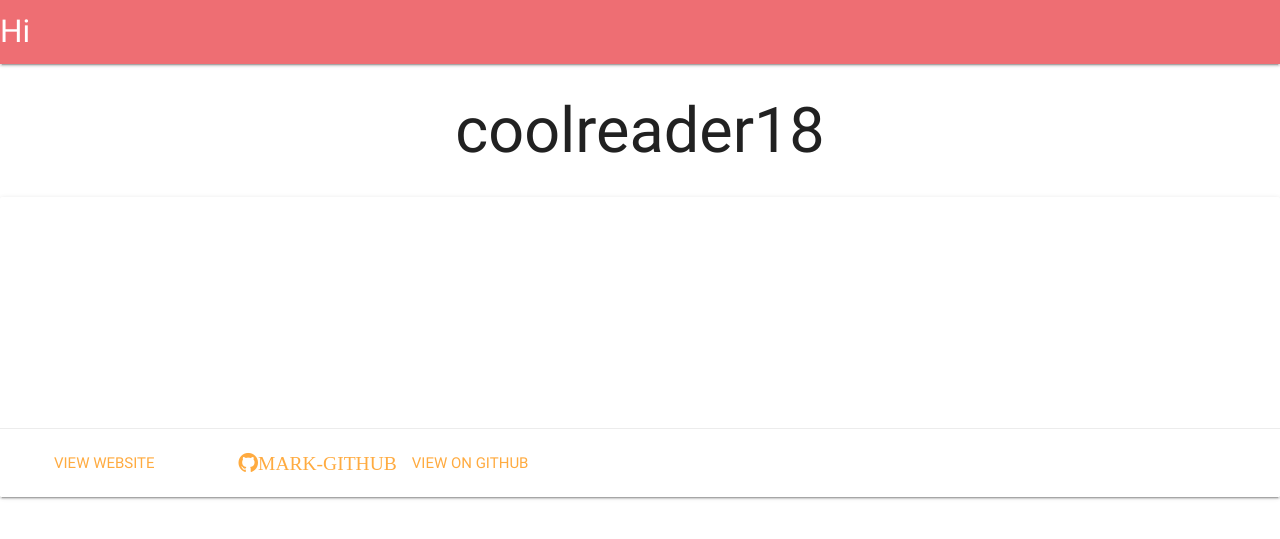
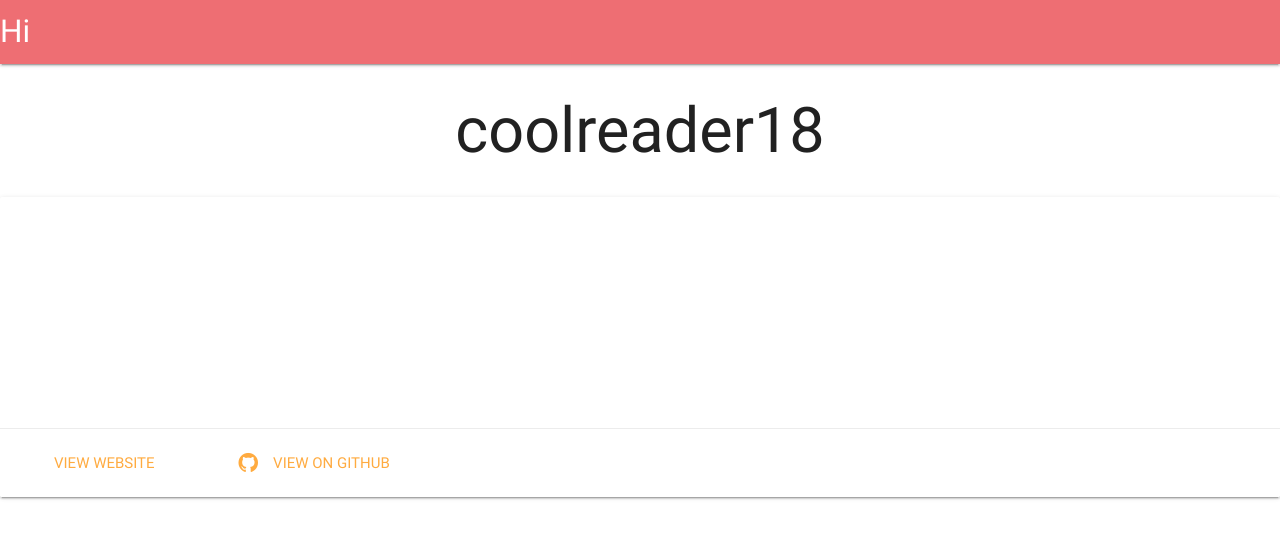
Before and after one commit to coolreader18/coolreader18.github.io-old, a Jekyll site: the page built from index.html, in a window 1280 px wide. Shown: the top 539 px of the page. Built offline with Jekyll 4.4.1, drawn with Linux system fonts in a browser that asks for light colours; nearby versions of some CDN libraries.

Commit message:
ligature

```diff
--- a/index.html
+++ b/index.html
@@ -19,7 +19,7 @@ layout: default
           <a class="waves-effect waves-teal btn-flat" target="_blank" href="{{ carouselitem.url }}">View Website</a>
           {%- endif -%}
           {%- if carouselitem.github -%}
-          <a class="waves-effect waves-black btn-flat" target="_blank" href="{{ carouselitem.github }}"><i class="octicon octicon-mark-github left">mark-github</i>View on Github</a>
+          <a class="waves-effect waves-black btn-flat" target="_blank" href="{{ carouselitem.github }}"><i class="octicon octicon-mark-github left"></i>View on Github</a>
           {%- endif -%}
         </div>
       </div>
```
